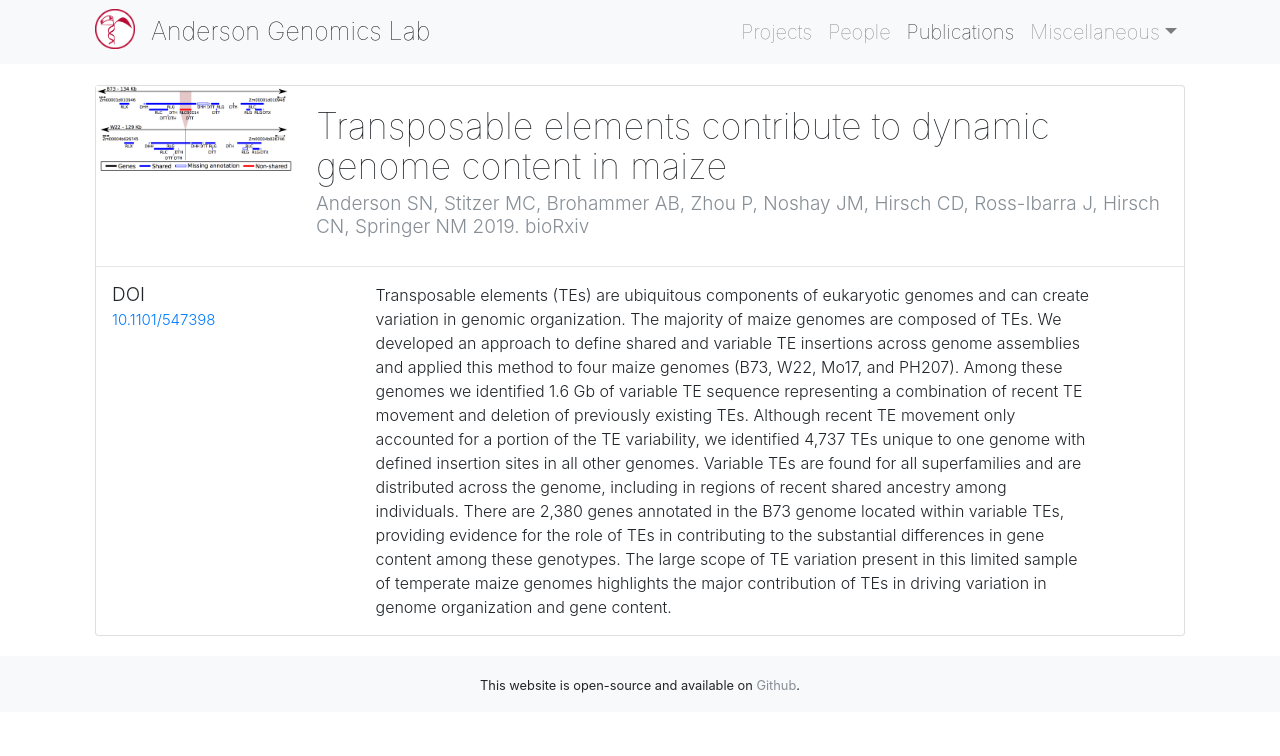
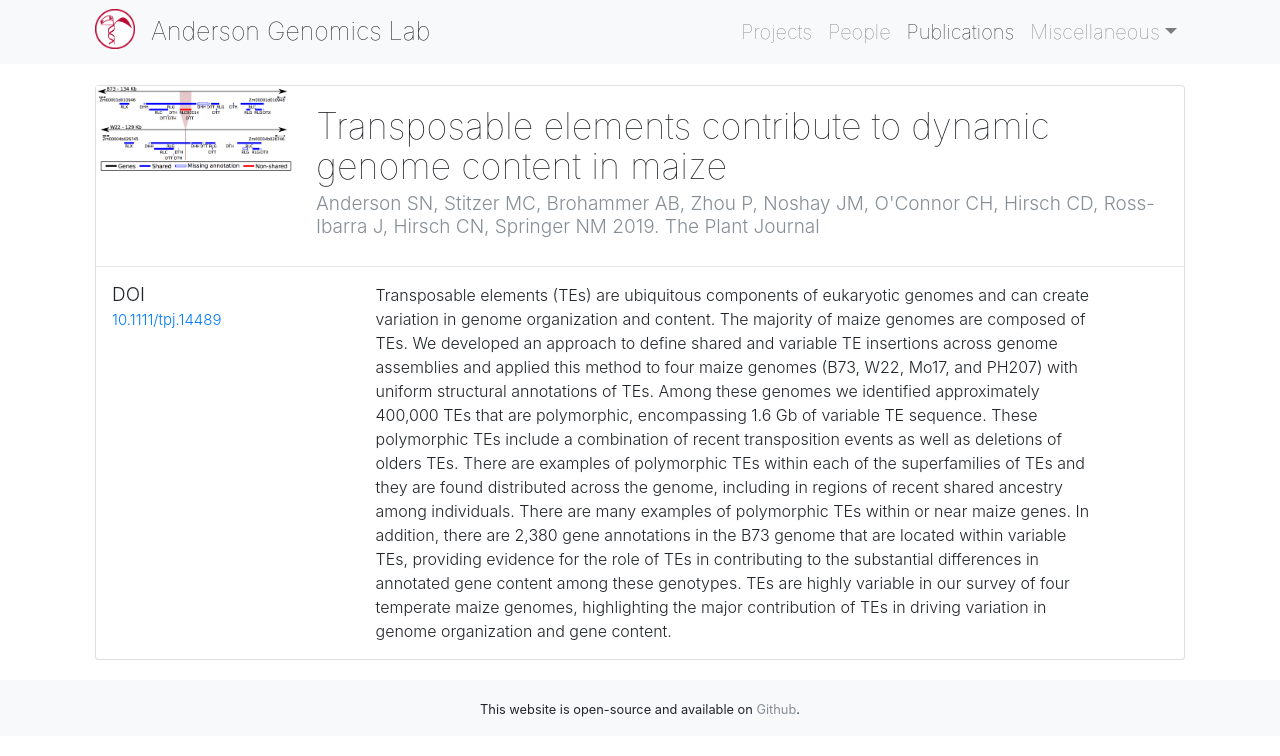
Before and after one commit to andersongenomicslab/andersongenomicslab.github.io, a Jekyll site: the page built from publications/_posts/2019-02-19-Anderson-TEvariation.md, in a window 1280 px wide. Shown: the top 756 px of the page. Built offline with Jekyll 4.4.1, drawn with Linux system fonts in a browser that asks for light colours; nearby versions of some CDN libraries; a style sheet for code colours, icons or effects is not loaded.

Commit message:
Update 2019-02-19-Anderson-TEvariation.md

```diff
--- a/publications/_posts/2019-02-19-Anderson-TEvariation.md
+++ b/publications/_posts/2019-02-19-Anderson-TEvariation.md
@@ -2,13 +2,13 @@
 layout: publication
 title: "Transposable elements contribute to dynamic genome content in maize"
 image: /images/publications/Anderson2019TE_var.png
-authors: Anderson SN, Stitzer MC, Brohammer AB, Zhou P, Noshay JM, Hirsch CD, Ross-Ibarra J, Hirsch CN, Springer NM
+authors: Anderson SN, Stitzer MC, Brohammer AB, Zhou P, Noshay JM, O'Connor CH, Hirsch CD, Ross-Ibarra J, Hirsch CN, Springer NM
 year: 2019
-ref: Anderson et al. 2019. bioRxiv.
-journal: bioRxiv
+ref: Anderson et al. 2019. The Plant Journal.
+journal: The Plant Journal
 pdf:
-doi: 10.1101/547398
+doi: 10.1111/tpj.14489
 supplement:
 ---
 
-Transposable elements (TEs) are ubiquitous components of eukaryotic genomes and can create variation in genomic organization. The majority of maize genomes are composed of TEs. We developed an approach to define shared and variable TE insertions across genome assemblies and applied this method to four maize genomes (B73, W22, Mo17, and PH207). Among these genomes we identified 1.6 Gb of variable TE sequence representing a combination of recent TE movement and deletion of previously existing TEs. Although recent TE movement only accounted for a portion of the TE variability, we identified 4,737 TEs unique to one genome with defined insertion sites in all other genomes. Variable TEs are found for all superfamilies and are distributed across the genome, including in regions of recent shared ancestry among individuals. There are 2,380 genes annotated in the B73 genome located within variable TEs, providing evidence for the role of TEs in contributing to the substantial differences in gene content among these genotypes. The large scope of TE variation present in this limited sample of temperate maize genomes highlights the major contribution of TEs in driving variation in genome organization and gene content.
+Transposable elements (TEs) are ubiquitous components of eukaryotic genomes and can create variation in genome organization and content. The majority of maize genomes are composed of TEs. We developed an approach to define shared and variable TE insertions across genome assemblies and applied this method to four maize genomes (B73, W22, Mo17, and PH207) with uniform structural annotations of TEs. Among these genomes we identified approximately 400,000 TEs that are polymorphic, encompassing 1.6 Gb of variable TE sequence. These polymorphic TEs include a combination of recent transposition events as well as deletions of olders TEs. There are examples of polymorphic TEs within each of the superfamilies of TEs and they are found distributed across the genome, including in regions of recent shared ancestry among individuals. There are many examples of polymorphic TEs within or near maize genes. In addition, there are 2,380 gene annotations in the B73 genome that are located within variable TEs, providing evidence for the role of TEs in contributing to the substantial differences in annotated gene content among these genotypes. TEs are highly variable in our survey of four temperate maize genomes, highlighting the major contribution of TEs in driving variation in genome organization and gene content.
```
